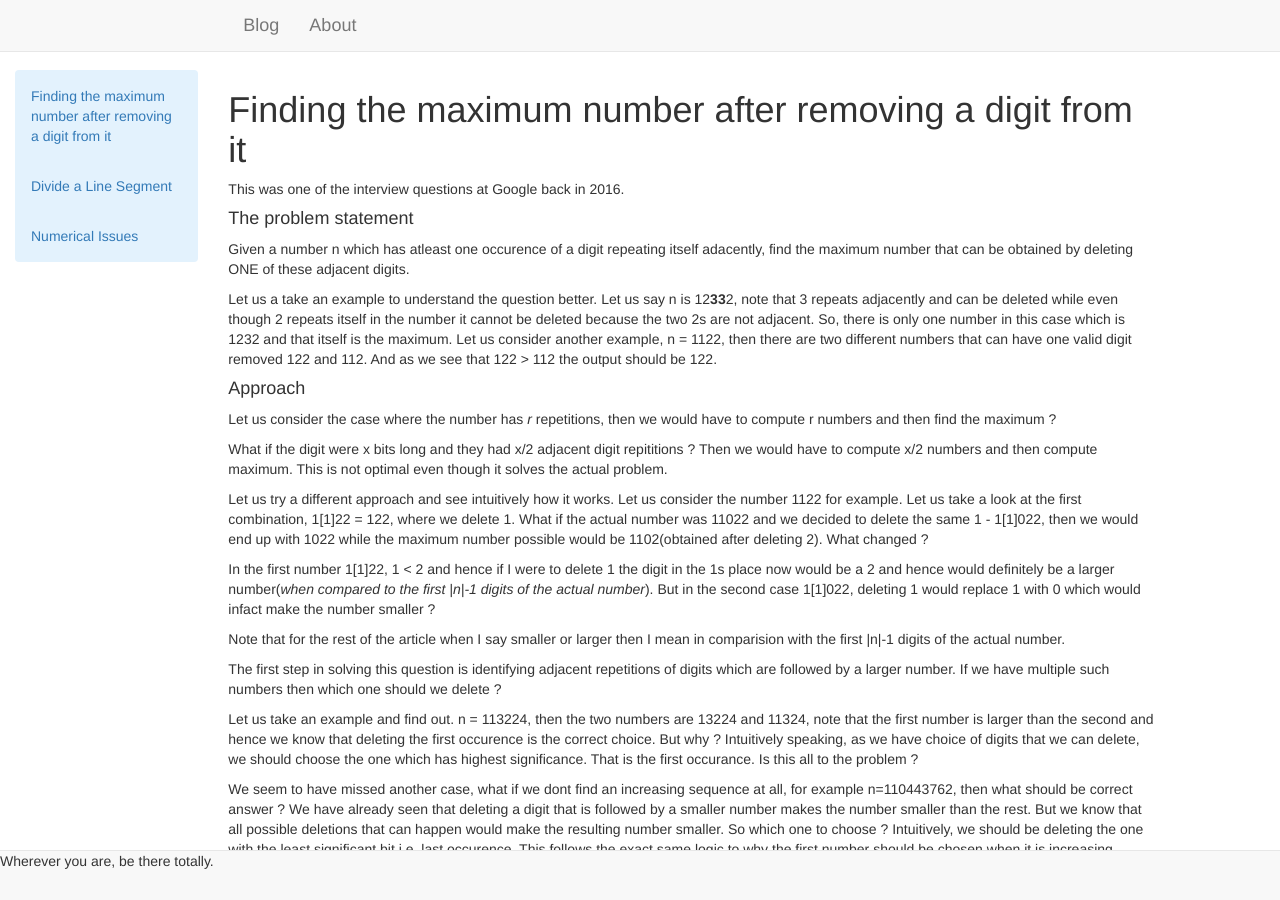
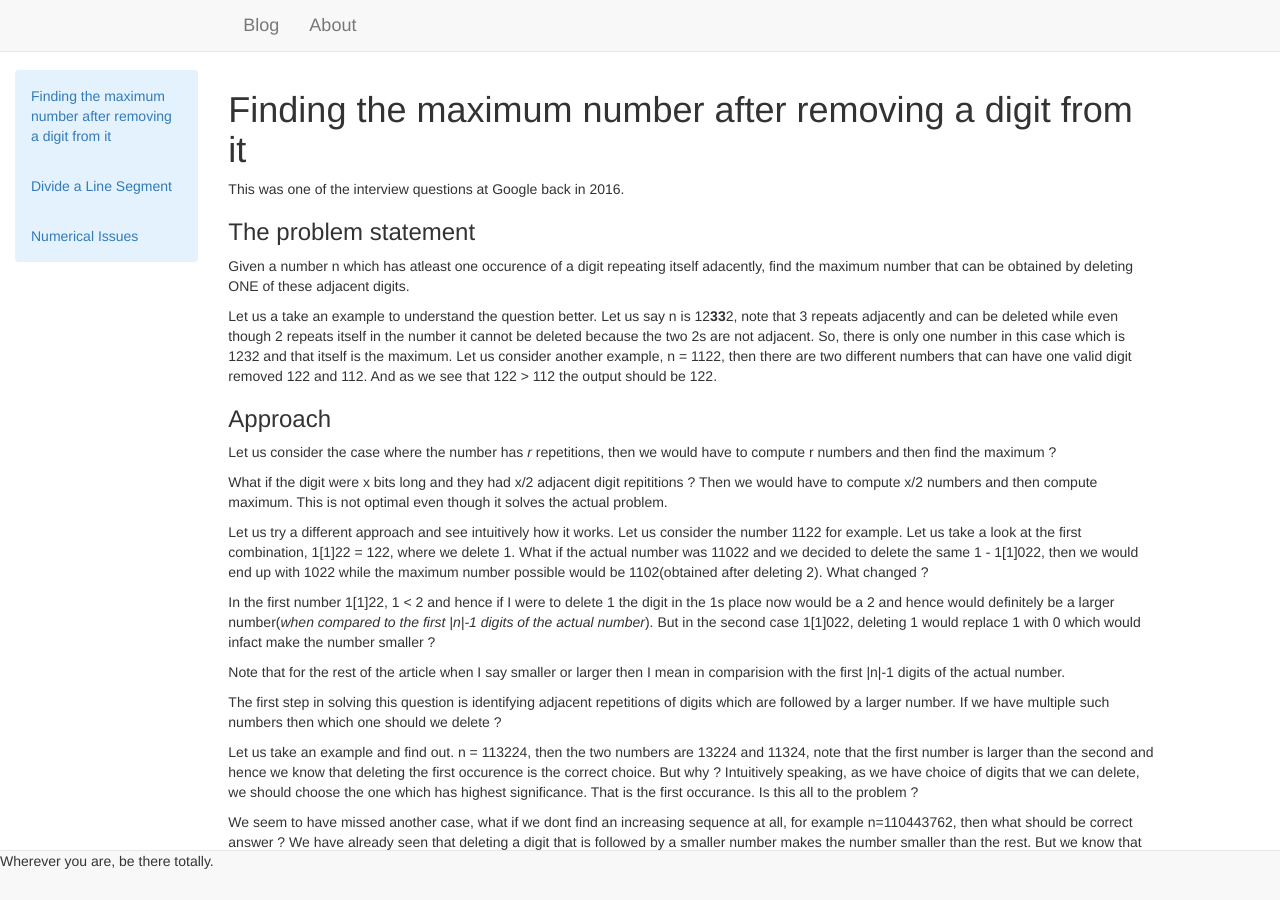
Before and after one commit to surajshetiya/surajshetiya.github.io, a Jekyll site: the page built from _posts/2017-02-24-Find-maximum-number-after-removing-a-digit.md, in a window 1280 px wide and 900 px high. Built offline with Jekyll 4.4.1, drawn with Linux system fonts in a browser that asks for light colours.

Commit message:
Change one line

```diff
--- a/_posts/2017-02-24-Find-maximum-number-after-removing-a-digit.md
+++ b/_posts/2017-02-24-Find-maximum-number-after-removing-a-digit.md
@@ -5,14 +5,14 @@ title: Finding the maximum number after removing a digit from it
 
 This was one of the interview questions at Google back in 2016.
 
-#### The problem statement
+### The problem statement
 
 Given a number n which has atleast one occurence of a digit repeating itself adacently, find the maximum number that can be obtained by deleting ONE of these adjacent digits.
 
 
 Let us a take an example to understand the question better. Let us say n is 12**33**2, note that 3 repeats adjacently and can be deleted while even though 2 repeats itself in the number it cannot be deleted because the two 2s are not adjacent. So, there is only one number in this case which is 1232 and that itself is the maximum. Let us consider another example, n = 1122, then there are two different numbers that can have one valid digit removed 122 and 112. And as we see that 122 > 112 the output should be 122.
 
-#### Approach
+### Approach
 
 Let us consider the case where the number has *r* repetitions, then we would have to compute r numbers and then find the maximum ?
 
```
